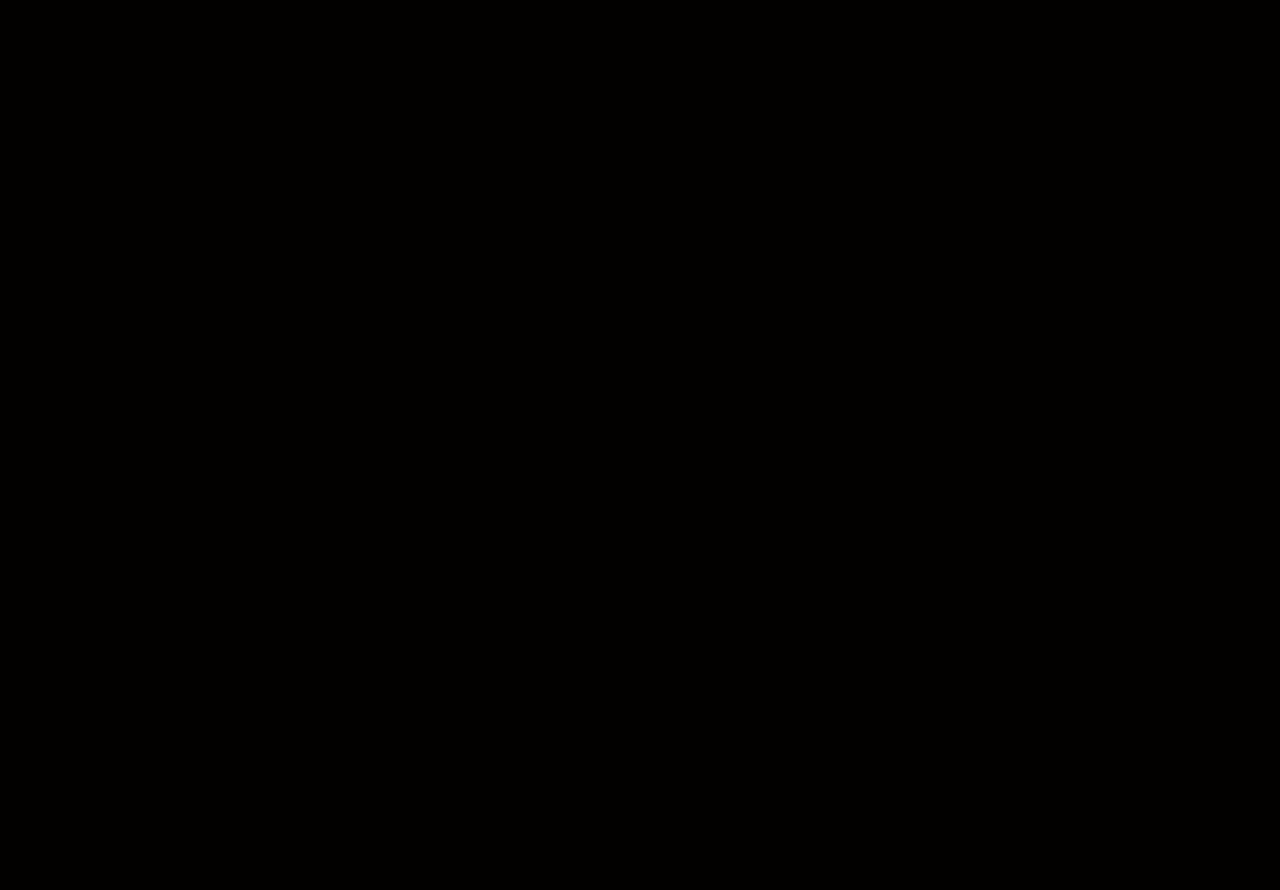
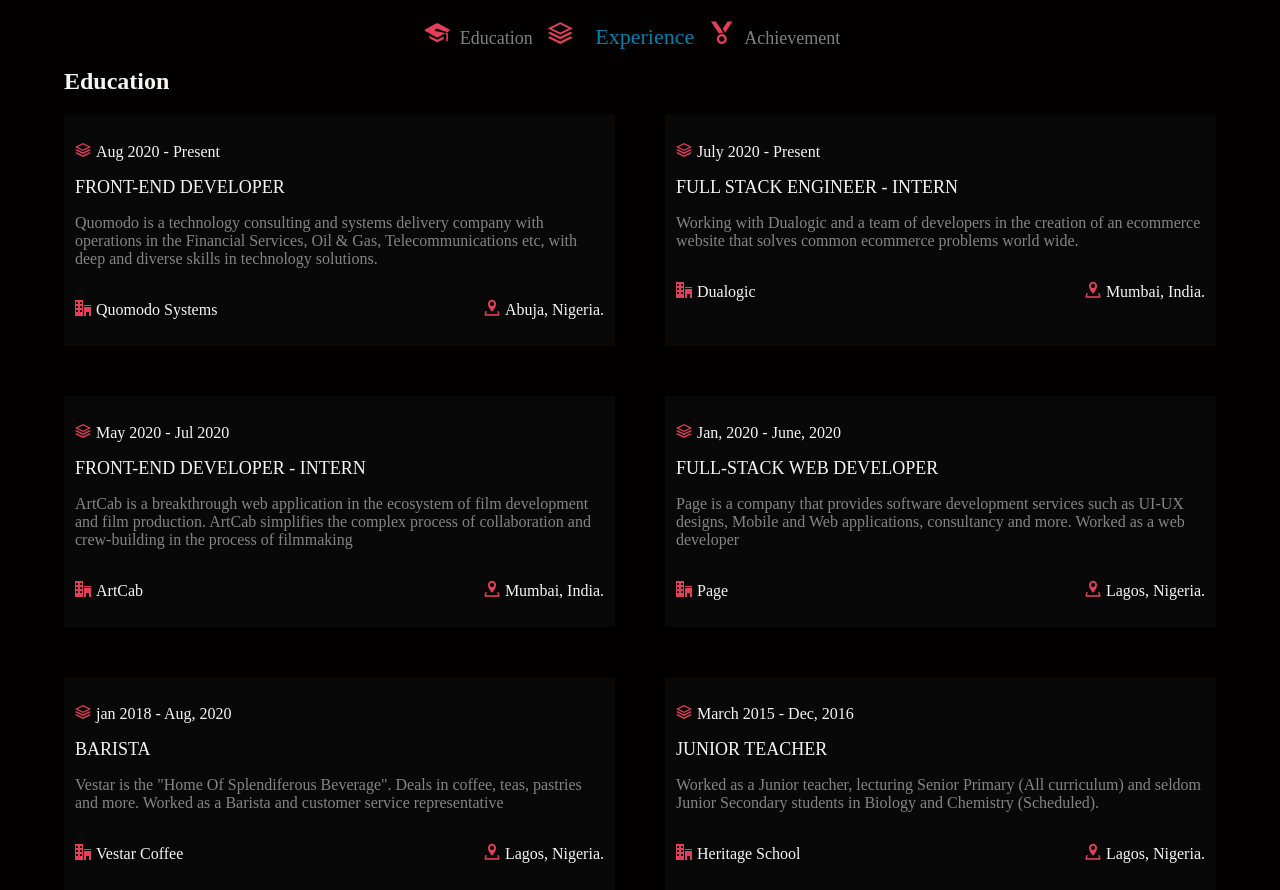
Before and after one commit to Emmaccen/emmaccen, a React (Create React App) app: page / in a window 1280 px wide. Shown: the part 6367-7257 px from the top of the page. Before the commit the page ends 6308 px from the top, so only its background shows below. Built offline with nearby package versions, Linux system fonts and the light colour scheme; a web font is replaced by a local one.

Commit message:
Added Resume Section

```diff
--- a/src/components/FullPage.js
+++ b/src/components/FullPage.js
@@ -5,6 +5,7 @@
 import Portfolio from './Portfolio'
 import Services from './Services'
 import Blogs from './Blogs'
+import Resume from './Resume'
 
 class FullPage extends React.Component {
 
@@ -18,6 +19,7 @@
                 <Portfolio />
                 <Services />
                 <Blogs />
+                <Resume />
             </div>
         )
     }
--- /dev/null
+++ b/src/components/Resume.js
@@ -0,0 +1,108 @@
+import React from 'react'
+import resume from '../data/resume'
+
+function EducationTemplate (props) {
+    return (
+        <a href={props.link === '' ? null : props.link} rel='noopener noreferrer'
+        target='_blank' className='resumeCard'>
+            <p className='resumeDate'>
+                <span className={`icon ${props.icon}`}></span>
+                {props.date}
+            </p>
+            <h2 className='resumeTitle'>{props.title}</h2>
+            <p className='resumeDesc'>{props.desc}</p>
+            <div className='flex-justify-sb'>
+                <p><span className='icon icon-office'></span>{props.company}</p>
+                <p><span className='icon icon-location'></span>{props.location}</p>
+            </div>
+        </a>
+    )
+}
+class Resume extends React.Component {
+
+    constructor () {
+        super()
+
+        this.state = {}
+    }
+
+    filter (e,tab) {
+        const activeTab = () => {
+            const tab = document.getElementsByClassName('resumeSelector')
+            for(let i = 0; i < tab.length; i ++){
+                tab[i].classList.remove('currentTab')
+            }
+            e.target.classList.add('currentTab')
+        }
+            const current = this.state.resume.filter(items => {
+                 return items.type === tab
+             })
+            /*
+                Capitalize the first letter of the current tab tag
+                NOTE : the js line that capitalizes the first letter can easily
+                be achieved using CSS, but... i love the look of destructuring(...) so :)
+            */
+             const [,...modified] = tab
+             const capitalize = tab[0].toUpperCase().concat(...modified)
+
+             this.setState({
+                 current,
+                 activeTab : capitalize
+             })
+             activeTab()
+    }
+    componentWillMount () {
+        const defaultResume = resume.filter(resume => {
+            return resume.type === 'experience'
+        })
+        this.setState({
+            resume,
+            current : defaultResume,
+            activeTab : 'Education'
+        })
+    }
+    render () {
+
+        const edu = this.state.current.map(details => {
+            return <EducationTemplate
+                date = {details.date}
+                title = {details.title}
+                desc = {details.desc}
+                company = {details.company}
+                location = {details.location}
+                icon = {details.icon}
+                link = {details.link}
+            />
+        })
+
+        return (
+            <div>
+                <div className='resumeHeader'>
+                    <header className='centered'>
+                        <h1>My <span className='accent'>Resume</span>
+                        <span className='primary'>.</span></h1>
+                    </header>
+                </div>
+                <div className='resumeTabs'>
+                    <span className='icon icon-graduation-cap'><label onClick={e => this.filter(e,'education')}
+                    className='resumeSelector resumeTab'>Education</label>
+                    </span>
+                    <span className='icon icon-stack'> <label onClick={e => this.filter(e,'experience')}
+                    className='resumeSelector currentTab resumeTab'>Experience</label>
+                    </span>
+                    <span className='icon icon-medal'><label onClick={e => this.filter(e,'achievement')}
+                    className='resumeSelector resumeTab'>Achievement</label>
+                    </span>
+                </div>
+                <div className='resumeCardWrapper container'>
+                    <h2>{this.state.activeTab}</h2>
+                    <div className='resumeContainer'>
+                        {edu}
+                    </div>
+                </div>
+            </div>
+        )
+    }
+}
+
+export default Resume
--- /dev/null
+++ b/src/data/resume.js
@@ -0,0 +1,95 @@
+const resume = [
+    {
+        date : 'Aug 2020 - Present',
+        title : 'Front-end developer',
+        desc : `Quomodo is a technology consulting and systems delivery company with operations in the Financial Services, Oil & Gas, Telecommunications etc,
+        with deep and diverse skills in technology solutions.`,
+        company : 'Quomodo Systems',
+        location : 'Abuja, Nigeria.',
+        icon : 'icon-stack',
+        type : 'experience',
+        link : 'https://quomodosystems.com/'
+    },
+    {
+        date : 'July 2020 - Present',
+        title : 'Full Stack Engineer - Intern',
+        desc : `Working with Dualogic and a team of developers in the creation of an ecommerce website that solves
+        common ecommerce problems world wide.`,
+        company : 'Dualogic',
+        location : 'Mumbai, India.',
+        icon : 'icon-stack',
+        type : 'experience',
+        link : ''
+    },
+    {
+        date : 'May 2020 - Jul 2020',
+        title : 'front-end developer - Intern',
+        desc : `ArtCab is a breakthrough web application in the ecosystem of film development and film production.
+        ArtCab simplifies the complex process of collaboration and crew-building in the process of filmmaking`,
+        company : 'ArtCab',
+        location : 'Mumbai, India.',
+        icon : 'icon-stack',
+        type : 'experience',
+        link : 'https://angel.co/company/artcab'
+    },
+    {
+        date : 'Jan, 2020 - June, 2020',
+        title : 'full-stack web developer',
+        desc : `Page is a company that provides software development services such as
+        UI-UX designs, Mobile and Web applications, consultancy and more. Worked as a web developer`,
+        company : 'Page',
+        location : 'Lagos, Nigeria.',
+        icon : 'icon-stack',
+        type : 'experience',
+        link : ''
+    },
+    {
+        date : 'jan 2018 - Aug, 2020',
+        title : 'Barista',
+        desc : `Vestar is the "Home Of Splendiferous Beverage". Deals in coffee, teas, pastries and more.
+        Worked as a Barista and customer service representative`,
+        company : 'Vestar Coffee',
+        location : 'Lagos, Nigeria.',
+        icon : 'icon-stack',
+        type : 'experience',
+        link : ''
+    },
+    {
+        date : 'March 2015 - Dec, 2016',
+        title : 'Junior Teacher',
+        desc : `Worked as a Junior teacher, lecturing Senior Primary (All curriculum) and
+        seldom Junior Secondary students in Biology and Chemistry (Scheduled).`,
+        company : 'Heritage School',
+        location : 'Lagos, Nigeria.',
+        icon : 'icon-stack',
+        type : 'experience',
+        link : ''
+    },
+    {
+        date : 'jan 2020 - Present',
+        title : 'Computer Science (CS50)',
+        desc : `CS50 is Harvard's introduction to the intellectual enterprises of computer science and the art of programming.
+        It's an entry-level course taught by David J. Malan, CS50x teaches students how to think algorithmically and solve problems efficiently`,
+        company : 'Harvard',
+        location : 'Remote',
+        icon : 'icon-graduation-cap',
+        type : 'education',
+        link : 'https://online-learning.harvard.edu/course/cs50-introduction-computer-science'
+    },
+    {
+        date : 'June 2020',
+        title : 'devjam semifinal runner up',
+        desc : ` ‘DevJam is a coding 'Gameshow' to find the the best developer team in the world.
+        DevJam begins with 64 teams, each team is made up of two developers.
+        The teams will go head to head to create a solution to the problem that has been given to them at the start of the week.
+        Each week, exactly half the teams will be eliminated until there's only one standing to be the DevJam champion.`,
+        company : 'Zaio',
+        location : 'Cape Town. SA',
+        icon : 'icon-medal',
+        type : 'achievement',
+        link : '/images/award.png'
+    }
+]
+
+
+export default resume
--- a/src/index.css
+++ b/src/index.css
@@ -23,6 +23,8 @@
   --para : #798a9a;
   --fade : rgba(0, 129, 175,0.5);
   --fadeText : rgba(255, 255, 255, .5);
+  --border : rgba(143, 125, 125, 0.2);
+  --cardBackground : rgba(8,8,8);
 }
 
 .backgroundFix {
@@ -562,3 +564,54 @@
 .blogContent:nth-child(odd):hover > .blogImg {
 
 }
+
+
+/* Resume section style */
+
+.flex-justify-sb {
+  /* move this style back to global later */
+  display: flex;
+  justify-content: space-between;
+}
+.resumeTabs {
+  text-align: center;
+}
+.resumeTabs .icon {
+  font-size: 25px;
+}
+.resumeTab {
+  transition: .3s all ease;
+  cursor: pointer;
+  color : var(--fadeText);
+  font-size: 18px;
+  padding : 0px 10px;
+}
+/* .resumeTab:hover {
+  color : var(--primaryColor);
+  font-size: 20px;
+} */
+.resumeCardWrapper {
+
+}
+.resumeContainer {
+  display: grid;
+  grid-template-columns: 1fr 1fr;
+  gap : 50px;
+}
+
+.resumeCard{
+  padding : 2%;
+  background-color: var(--cardBackground);
+}
+.resumeContainer .resumeCard:hover {
+  /* box-shadow: 2px 2px 10px 5px rgba(9,9,9); */
+  transform: translateY(-10px);
+}
+.resumeTitle {
+  text-transform: uppercase;
+  font-size: 18px;
+  font-weight: 400;
+}
+.resumeDesc {
+  color : var(--fadeText);
+}
```
Also changed, not shown: public/images/award.png (added).
